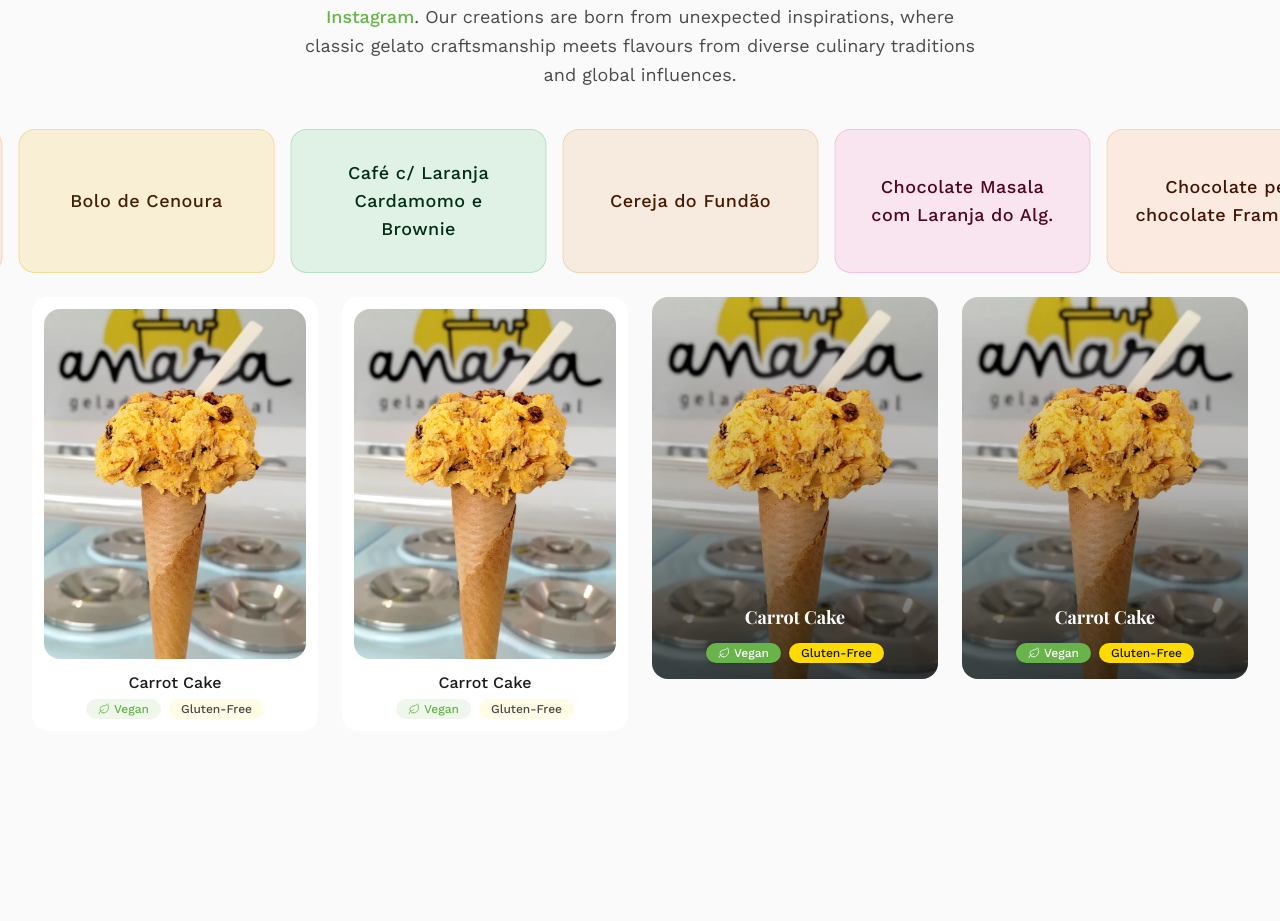
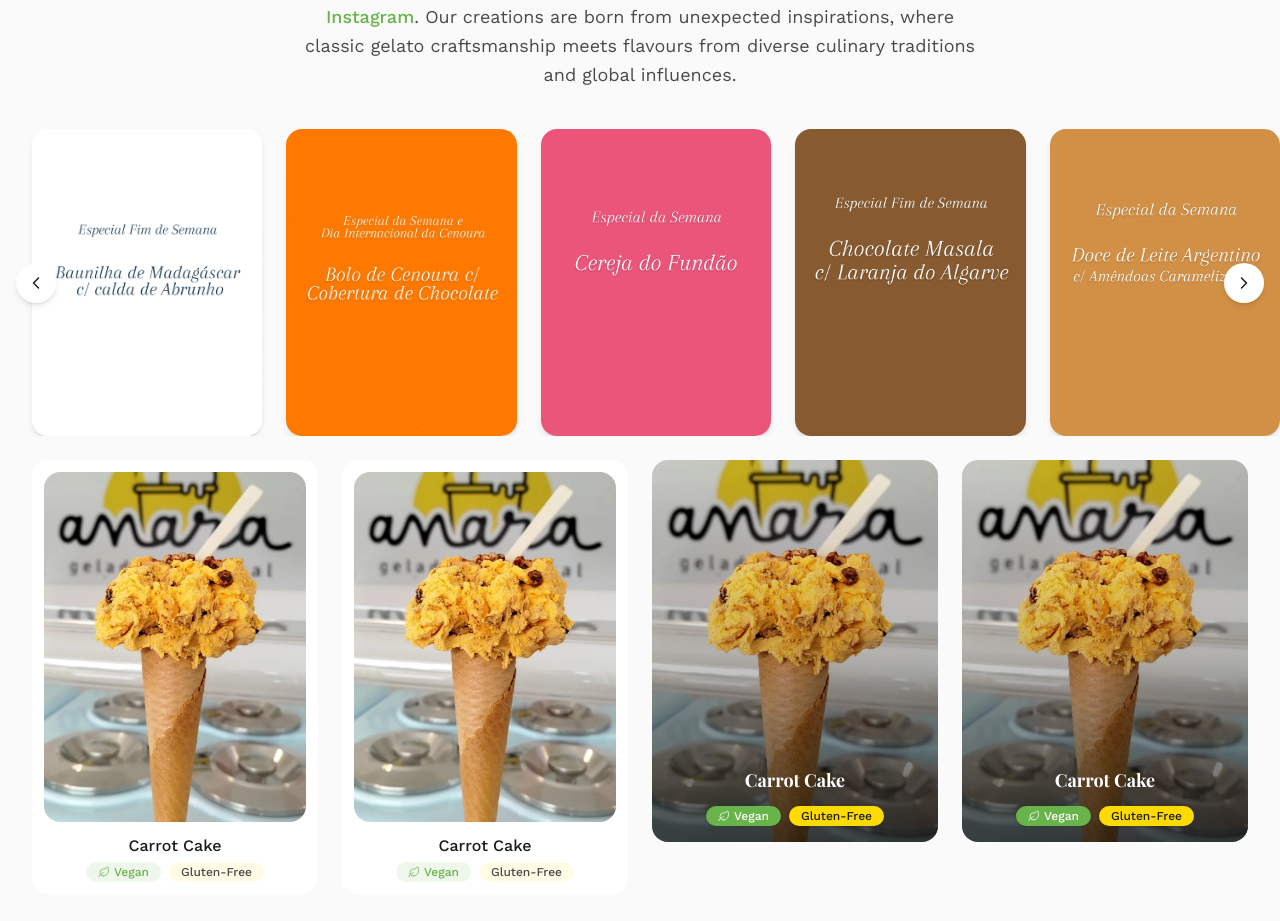
Before and after one commit to anaragelado/anara-website, a Next.js app: page /en in a window 1280 px wide. Shown: the part 3980-4901 px from the top of the page. Built offline with nearby package versions, Linux system fonts and the light colour scheme; no server answers; grey boxes are pictures that could not be loaded; a web font is replaced by a local one.

Commit message:
Prototype: UI Prototype: "Our Creations" Instagram 3:4 Feed Slider.

```diff
--- a/src/app/globals.css
+++ b/src/app/globals.css
@@ -28,3 +28,12 @@ body {
   color: var(--color-text-primary);
   font-family: var(--font-body), system-ui, sans-serif;
 }
+
+@utility scrollbar-hide {
+  -ms-overflow-style: none;
+  scrollbar-width: none;
+
+  &::-webkit-scrollbar {
+    display: none;
+  }
+}
--- a/src/components/sections/CreationsSection.tsx
+++ b/src/components/sections/CreationsSection.tsx
@@ -1,45 +1,12 @@
 "use client";
 
-import { useEffect, useRef, useState } from "react";
-import { motion, useMotionValue, useAnimationFrame } from "framer-motion";
+import { useRef } from "react";
 import { useTranslations, useLocale } from "next-intl";
 import SectionWrapper from "@/components/SectionWrapper";
 import FadeIn from "@/components/FadeIn";
 import Image from "next/image";
-import { Leaf } from "lucide-react";
-
-const creationsList = [
-  "Baunilha com calda de Abrunho",
-  "Bolo de Cenoura",
-  "Café c/ Laranja Cardamomo e Brownie",
-  "Cereja do Fundão",
-  "Chocolate Masala com Laranja do Alg.",
-  "Chocolate ped. chocolate Framboesa",
-  "Doce de Leite Argentino c/ Amendoas",
-  "Figo Pingo de Mel",
-  "Kombucha de Maracujá",
-  "Laranja do Alg. c/ clementina e hortela",
-  "Limao com Pepino e Hortela",
-  "Manga com Coentros",
-  "Mascarpone Manjericão",
-  "Melancia Especial",
-  "Morango Natas com calda Morango",
-  "Morango com pedaços Chocolate",
-  "Natas com Toffee e Pinhoes",
-  "Pastel de Nata",
-  "Requeijao c/ Figos caramelizados",
-  "Salame de Chocolate",
-  "Tarte de Maçã",
-  "Tiramisu de Caramelo Salgado"
-];
-
-const COLOR_THEMES = [
-  "bg-orange-500/10 text-orange-950 border-orange-500/20",
-  "bg-yellow-500/15 text-yellow-950 border-yellow-500/30",
-  "bg-green-600/10 text-green-950 border-green-600/20",
-  "bg-amber-600/10 text-amber-950 border-amber-600/20",
-  "bg-pink-500/10 text-pink-950 border-pink-500/20"
-];
+import { Leaf, ChevronLeft, ChevronRight } from "lucide-react";
+import { instagramPosts } from "@/data/instagramPosts";
 
 const PROTOTYPE_CONE = {
   src: "/assets/images/cone-carrot-cake-v1.webp",
@@ -52,38 +19,17 @@ export default function CreationsSection() {
   const locale = useLocale();
   const coneName = locale === "pt" ? "Bolo de Cenoura" : "Carrot Cake";
 
-  const halfRef = useRef<HTMLDivElement>(null);
-  const x = useMotionValue(0);
-  const isDragging = useRef(false);
-  const [isHovered, setIsHovered] = useState(false);
+  const sliderRef = useRef<HTMLDivElement>(null);
 
-  // Jump logic for infinite loop across seamless boundaries
-  useEffect(() => {
-    return x.on("change", (currentX) => {
-      if (!halfRef.current) return;
-      const wrapWidth = halfRef.current.offsetWidth;
-
-      // If we've scrolled/dragged past the first half to the left
-      if (currentX <= -wrapWidth) {
-        x.set(currentX + wrapWidth);
-      }
-      // If we drag in reverse past exactly 0 to the right
-      else if (currentX > 0) {
-        x.set(currentX - wrapWidth);
-      }
-    });
-  }, [x]);
-
-  // Frame loop
-  useAnimationFrame((_, delta) => {
-    if (isDragging.current || isHovered) return;
-
-    // Smooth responsive speeds according to specs (40% slower on mobile -> 24px)
-    const speed = window.innerWidth < 768 ? 24 : 40;
-
-    // Step leftwards actively
-    x.set(x.get() - (speed * delta) / 1000);
-  });
+  const scrollBy = (direction: "left" | "right") => {
+    const container = sliderRef.current;
+    if (!container) return;
+    const firstCard = container.querySelector<HTMLAnchorElement>(":scope > a");
+    const cardWidth = firstCard?.offsetWidth ?? 320;
+    const gap = 24; // matches md:gap-6
+    const amount = cardWidth + gap;
+    container.scrollBy({ left: direction === "left" ? -amount : amount, behavior: "smooth" });
+  };
 
   return (
     <SectionWrapper id="creations">
@@ -113,55 +59,50 @@ export default function CreationsSection() {
         </p>
       </FadeIn>
 
-      {/* ─── Infinite Auto-Scroll Drag Marquee ─── */}
-      <FadeIn delay={0.15} className="mt-10 overflow-hidden -mx-4 md:-mx-8">
-        <motion.div
-          style={{ x }}
-          drag="x"
-          dragElastic={0}
-          dragMomentum={true}
-          onDragStart={() => (isDragging.current = true)}
-          onDragEnd={() => (isDragging.current = false)}
-          onMouseEnter={() => setIsHovered(true)}
-          onMouseLeave={() => setIsHovered(false)}
-          onTouchStart={() => setIsHovered(true)}
-          onTouchEnd={() => setIsHovered(false)}
-          className="flex w-max cursor-grab active:cursor-grabbing select-none"
-        >
-          {/* Loop Iteration 1 */}
-          <div ref={halfRef} className="flex gap-4 shrink-0 min-w-max pr-4">
-            {creationsList.map((flavor, index) => {
-              const theme = COLOR_THEMES[index % COLOR_THEMES.length];
-              return (
-                <div
-                  key={`h1-${index}`}
-                  className={`flex h-36 w-64 flex-shrink-0 items-center justify-center rounded-2xl border px-6 text-center transition-transform hover:scale-[1.02] ${theme}`}
-                >
-                  <span className="text-lg font-medium tracking-wide">
-                    {flavor}
-                  </span>
-                </div>
-              );
-            })}
+      {/* ─── Instagram Feed Slider (3:4 snap-scroll) ─── */}
+      <FadeIn delay={0.15} className="mt-10 -mx-4 md:-mx-8">
+        <div className="relative">
+          <div
+            ref={sliderRef}
+            className="flex snap-x snap-mandatory gap-4 overflow-x-auto scroll-smooth scrollbar-hide px-4 md:gap-6 md:px-8"
+          >
+            {instagramPosts.map((post, index) => (
+              <a
+                key={index}
+                href={post.url}
+                target="_blank"
+                rel="noopener noreferrer"
+                className="group relative block aspect-[3/4] w-[45vw] flex-shrink-0 snap-center overflow-hidden rounded-2xl shadow-md transition-transform duration-300 hover:scale-[1.02] sm:w-[35vw] md:w-[22vw] lg:w-[18vw]"
+              >
+                <Image
+                  src={post.imagePath}
+                  alt={post.alt}
+                  fill
+                  sizes="(max-width: 640px) 45vw, (max-width: 768px) 35vw, (max-width: 1024px) 22vw, 18vw"
+                  className="object-cover transition-transform duration-700 ease-out group-hover:scale-105"
+                />
+              </a>
+            ))}
           </div>
 
-          {/* Loop Iteration 2 (For seamless wrap) */}
-          <div className="flex gap-4 shrink-0 min-w-max pr-4">
-            {creationsList.map((flavor, index) => {
-              const theme = COLOR_THEMES[index % COLOR_THEMES.length];
-              return (
-                <div
-                  key={`h2-${index}`}
-                  className={`flex h-36 w-64 flex-shrink-0 items-center justify-center rounded-2xl border px-6 text-center transition-transform hover:scale-[1.02] ${theme}`}
-                >
-                  <span className="text-lg font-medium tracking-wide">
-                    {flavor}
-                  </span>
-                </div>
-              );
-            })}
-          </div>
-        </motion.div>
+          {/* Desktop navigation arrows */}
+          <button
+            type="button"
+            onClick={() => scrollBy("left")}
+            aria-label="Scroll left"
+            className="absolute left-2 top-1/2 z-10 hidden h-10 w-10 -translate-y-1/2 items-center justify-center rounded-full bg-white text-text-primary shadow-md transition-all hover:scale-105 hover:shadow-lg md:flex md:left-4"
+          >
+            <ChevronLeft size={20} strokeWidth={1.75} />
+          </button>
+          <button
+            type="button"
+            onClick={() => scrollBy("right")}
+            aria-label="Scroll right"
+            className="absolute right-2 top-1/2 z-10 hidden h-10 w-10 -translate-y-1/2 items-center justify-center rounded-full bg-white text-text-primary shadow-md transition-all hover:scale-105 hover:shadow-lg md:flex md:right-4"
+          >
+            <ChevronRight size={20} strokeWidth={1.75} />
+          </button>
+        </div>
       </FadeIn>
 
       {/* ─── Secondary grid — A/B Test Prototypes ─── */}
--- /dev/null
+++ b/src/data/instagramPosts.ts
@@ -0,0 +1,50 @@
+export interface InstagramPost {
+  imagePath: string;
+  url: string;
+  alt: string;
+}
+
+const PROFILE_URL = "https://instagram.com/anara.geladoartesanal";
+
+export const instagramPosts: InstagramPost[] = [
+  {
+    imagePath: "/assets/images/Instagram-Baunilha com calda de Abrunho.webp",
+    url: PROFILE_URL,
+    alt: "Baunilha com calda de Abrunho",
+  },
+  {
+    imagePath: "/assets/images/Instagram-Bolo de Cenoura.webp",
+    url: PROFILE_URL,
+    alt: "Bolo de Cenoura",
+  },
+  {
+    imagePath: "/assets/images/Instagram-Cereja do Fundão.jpg",
+    url: PROFILE_URL,
+    alt: "Cereja do Fundão",
+  },
+  {
+    imagePath: "/assets/images/Instagram-Chocolate Masala com Laranja do Alg..jpg",
+    url: PROFILE_URL,
+    alt: "Chocolate Masala com Laranja do Algarve",
+  },
+  {
+    imagePath: "/assets/images/Instagram-Doce de Leite Argentino c -Amendoas.jpg",
+    url: PROFILE_URL,
+    alt: "Doce de Leite Argentino com Amêndoas",
+  },
+  {
+    imagePath: "/assets/images/Instagram-Manga com Coentros.webp",
+    url: PROFILE_URL,
+    alt: "Manga com Coentros",
+  },
+  {
+    imagePath: "/assets/images/Instagram-Morango Natas com calda Morango.webp",
+    url: PROFILE_URL,
+    alt: "Morango Natas com calda de Morango",
+  },
+  {
+    imagePath: "/assets/images/Instagram-Pastel de Nata.jpg",
+    url: PROFILE_URL,
+    alt: "Pastel de Nata",
+  },
+];
```
